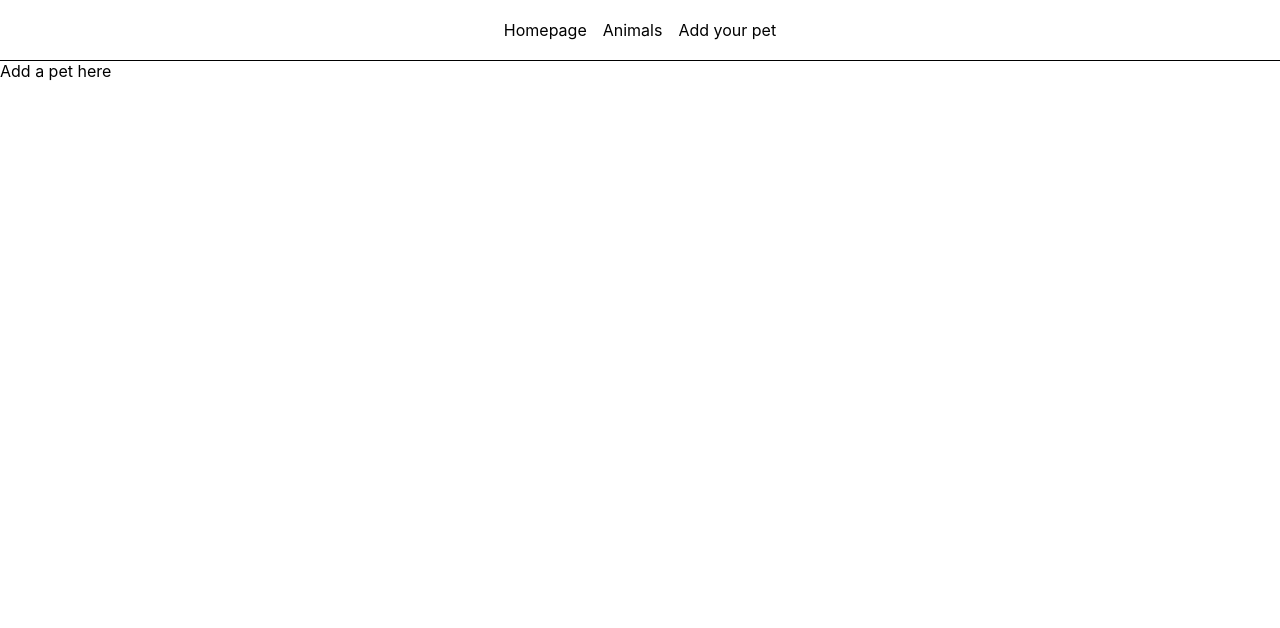
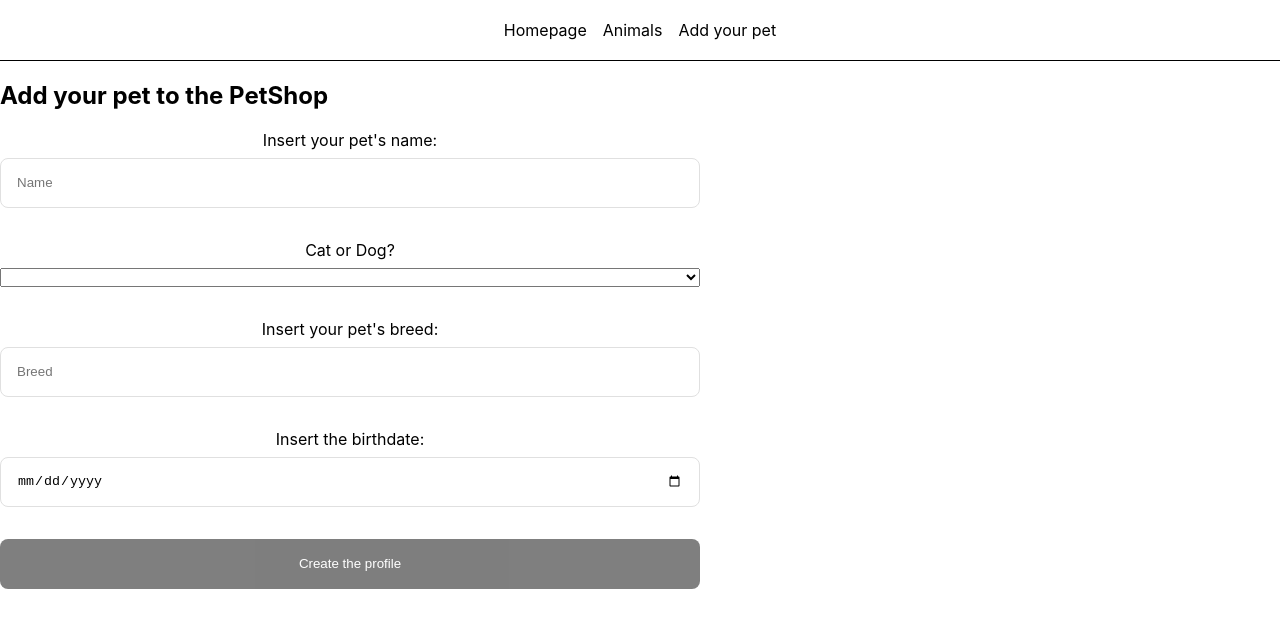
Before and after one commit to CosimoRicciardi/react-petshop, a React (Create React App) app: page /animal/new in a window 1280 px wide. Shown: the top 628 px of the page. Built offline with nearby package versions, Linux system fonts and the light colour scheme.

Commit message:
added first form for the creation of a pet

```diff
--- a/src/App.scss
+++ b/src/App.scss
@@ -1,4 +1,5 @@
 @import url("./styles/animal-card.scss");
+@import url("./styles/form.scss");
 
 .App {
   text-align: center;
--- a/src/modules/pages/animals/addpet.tsx
+++ b/src/modules/pages/animals/addpet.tsx
@@ -1,7 +1,76 @@
 import React from "react";
+import { useForm } from "react-hook-form";
+import { IAnimal } from "../../../model/IAnimal";
+import { defaultPet } from "../../../utils/defaultPet";
 
-export const AddPet =()=>{
+import dayjs from "dayjs";
 
+export const AddPet = () => {
+  const {
+    register,
+    handleSubmit,
+    formState: { isValid, errors },
+  } = useForm({ mode: "onChange", defaultValues: defaultPet });
+  const onSubmit = (data: IAnimal) => {
+    console.log(data);
+  };
 
-    return (<div>Add a pet here</div>)
-}
+  const now = dayjs().format("YYYY-MM-DD");
+  return (
+    <div>
+      <h2>Add your pet to the PetShop</h2>
+      <form>
+        {" "}
+        <div className="row">
+          <label htmlFor="name"> Insert your pet's name: </label>
+          <input
+            id="name"
+            {...register("name", {
+              required: { value: true, message: " Please enter the name" },
+              minLength: { value: 2, message: " Minimum 2 chars" },
+            })}
+            placeholder="Name"
+          />
+          {errors.name?.message}
+        </div>
+        <div className="row">
+          <label htmlFor="type"> Cat or Dog? </label>
+          <select
+            {...register("type", { required: true })}
+            placeholder="Insert wether is a cat or a dog"
+          >
+            <option value="cat">Cat</option>
+            <option value="dog">Dog</option>
+          </select>
+        </div>
+        <div className="row">
+          <label htmlFor="breed"> Insert your pet's breed: </label>
+          <input
+            id="breed"
+            {...register("breed", {
+              required: { value: true, message: " Please enter the breed" },
+            })}
+            placeholder="Breed"
+          />
+          {errors.breed?.message}
+        </div>
+        <div className="row">
+          <label htmlFor="birthDate">Insert the birthdate: </label>
+          <input
+            id="birthDate"
+            type="date"
+            max={now}
+            {...register("birthDate", {
+              required: { value: true, message: "Field required" },
+            })}
+            placeholder="Birthdate"
+          />
+          {errors.birthDate && errors.birthDate.message}
+        </div>
+        <button disabled={!isValid} onClick={handleSubmit(onSubmit)}>
+          Create the profile
+        </button>
+      </form>
+    </div>
+  );
+};
--- /dev/null
+++ b/src/styles/form.scss
@@ -0,0 +1,47 @@
+form {
+    display: flex;
+    flex-direction: column;
+    gap: 2rem;
+
+
+    .row {
+        display: flex;
+        flex-direction: column;
+        max-width: 700px;
+        align-items: center;
+    }
+
+    label {
+        margin-bottom: 0.5rem;
+        font-size: 1rem;
+    }
+
+    input {
+        background-color: transparent;
+        border: 1px solid #e0e0e0;
+        color: black;
+        border-radius: 0.5rem;
+        width: 100%;
+        height: 50px;
+        padding: 0 1rem;
+        box-sizing: border-box;
+    }
+
+    select {
+        width: 100%;
+    }
+
+    button {
+        background-color: black;
+        border: 0;
+        color: white;
+        border-radius: 0.5rem;
+        width: 100%;
+        height: 50px;
+        max-width: 700px;
+
+        &[disabled] {
+            opacity: 0.5;
+            cursor: not-allowed;
+        }
+    }}
--- /dev/null
+++ b/src/utils/defaultPet.ts
@@ -0,0 +1,11 @@
+import { IAnimal } from "../model/IAnimal";
+
+export const defaultPet : IAnimal = {
+
+  _id: null,
+  name: "",
+  type: "",
+  breed: "",
+  birthDate: "",
+
+}
```
Also changed, not shown: src/model/IAnimal.ts (+9 -10 lines).
